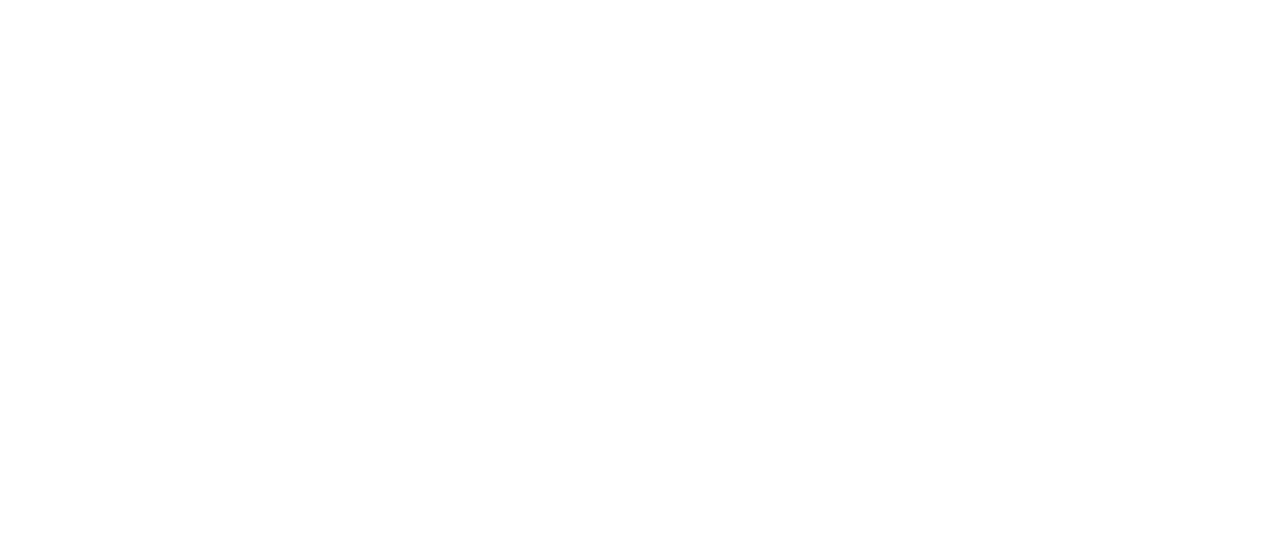
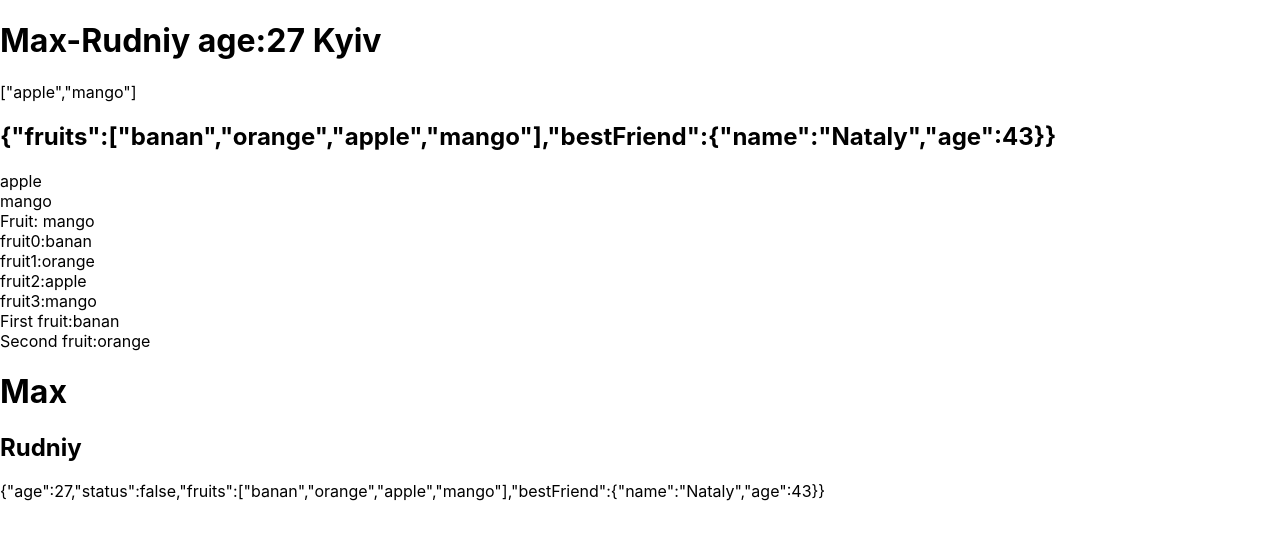
Before and after one commit to VitaliyKrymov/react_hw1, a React (Create React App) app: page / in a window 1280 px wide. Shown: the top 540 px of the page. Built offline with nearby package versions, Linux system fonts and the light colour scheme.

Commit message:
base knowlege for react

```diff
--- a/src/App.js
+++ b/src/App.js
@@ -1,12 +1,71 @@
-
 import './App.css';
 
+const name='Demo video'
+const part = 2;
+const favoriteMovie = `Star ${part}`;
+let variable = 'Chanal 25'
+
+function User({name,lastName,...rest}) {
+  return(
+      <div>
+      <h1>{name}</h1>
+      <h2>{lastName}</h2>
+          <p>{JSON.stringify(rest)}</p>
+</div>
+)
+  }
+
+
+
+const fruits = ['banan', 'orange', 'apple'];
+fruits.push('mango');
+const [banana,orange,...restFruits] = fruits;
+
+const user = {
+    name: 'Max',
+    lastName: 'Rudniy',
+    age: 27,
+    status: false,
+    fruits,
+    bestFriend:{
+        name:"Nataly",
+        age:43
+    }
+};
+const user2={
+    ...user,
+    bestFriend: {
+        ...user.bestFriend
+    }
+}
+user2.name='Vitaliy'
+user2.lastName='Krymov'
+user2.bestFriend.name='Natasha'
+
+console.log(user);
+console.log(user2);
+
+const {name:nameUser,age,lastName,status,city="Kyiv",...rest}=user
+
 function App() {
-  return (
-    <div className="App">
+    return (
+        <div className="App">
+            <h1>{nameUser}-{lastName} age:{age} {city}</h1>
+            {JSON.stringify(restFruits)}
+            <h2>{JSON.stringify(rest)}</h2>
+            <div>{restFruits[0]}</div>
+            <div>{restFruits[1]}</div>
+            <div> Fruit: {fruits[3]}</div>
+            {fruits.map(function (fruit, index) {
+                return <div key={fruit}>fruit{index}:{fruit}</div>
+            })}
+<div>First fruit:{banana}</div>
+<div>Second fruit:{orange}</div>
 
-    </div>
-  );
+            <User {...user}/>
+
+        </div>
+    );
 }
 
 export default App;
```
